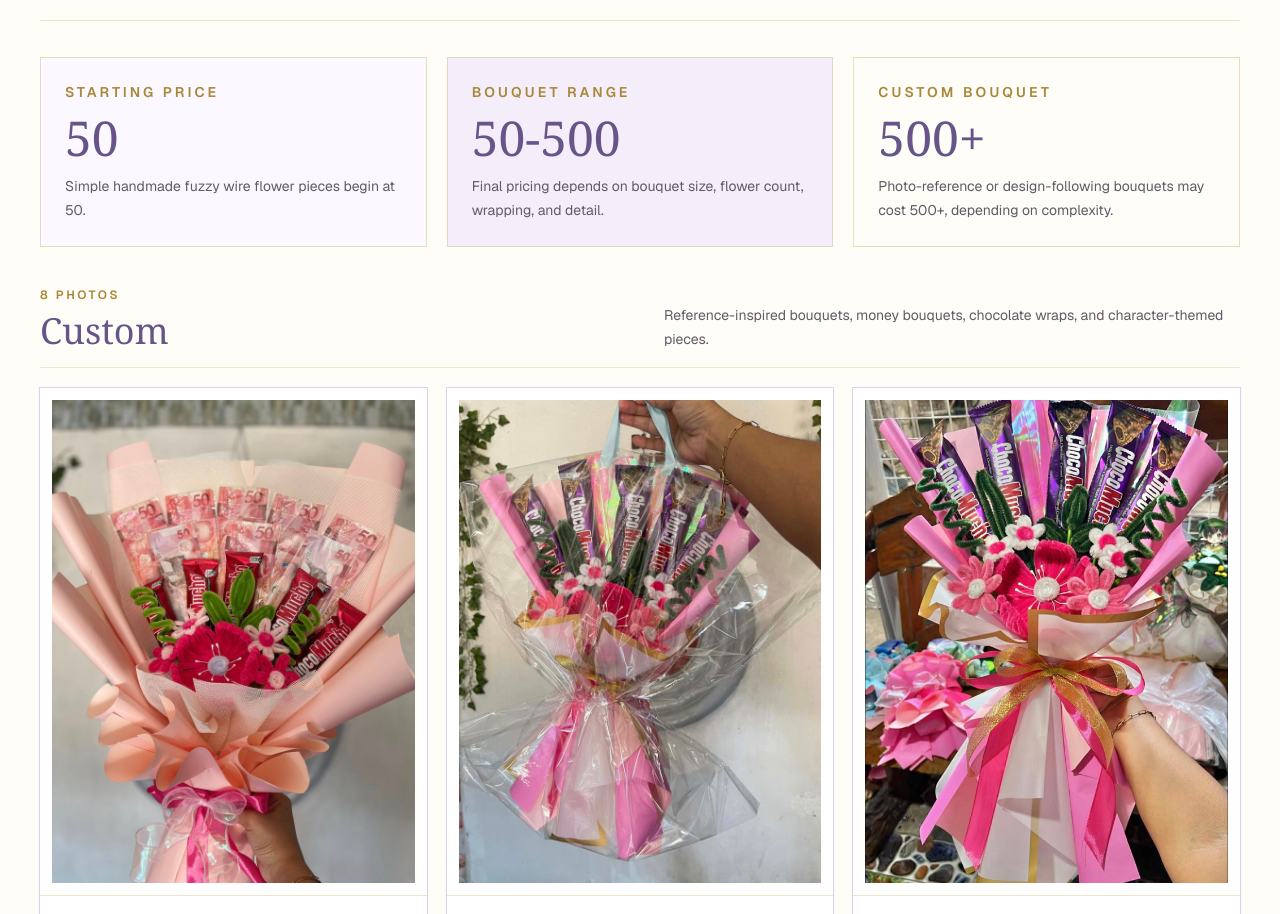
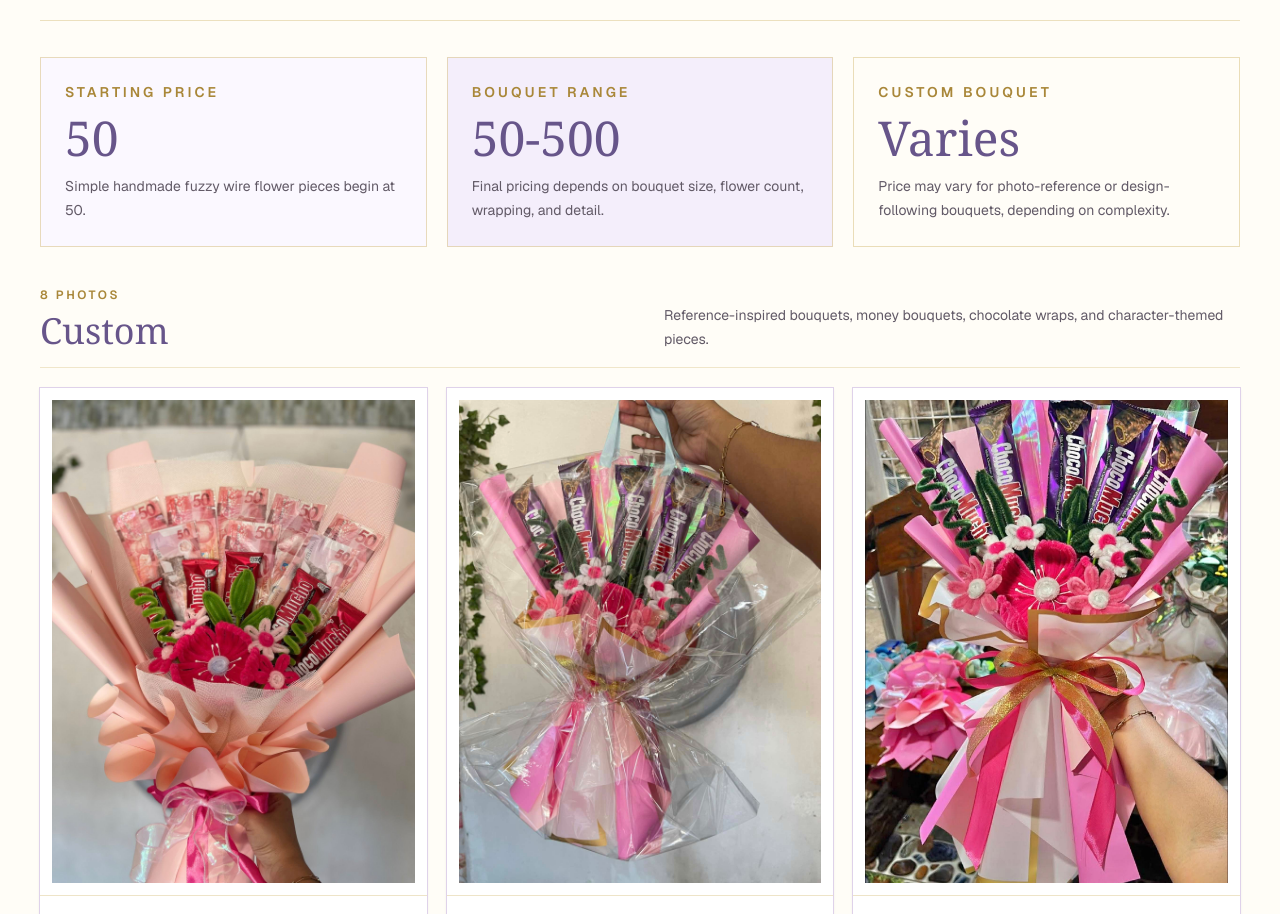
Before and after one commit to Zardron/bloomistry, a Next.js app: page / in a window 1280 px wide. Shown: the part 1118-2032 px from the top of the page. Built offline with nearby package versions, Linux system fonts and the light colour scheme.

Commit message:
Update custom bouquet pricing copy

```diff
--- a/app/page.tsx
+++ b/app/page.tsx
@@ -219,10 +219,10 @@
                 Custom bouquet
               </p>
               <p className="mt-3 font-serif text-4xl text-[#67558a] sm:text-5xl">
-                500+
+                Varies
               </p>
               <p className="mt-3 text-sm leading-6 text-[#625a67]">
-                Photo-reference or design-following bouquets may cost 500+,
+                Price may vary for photo-reference or design-following bouquets,
                 depending on complexity.
               </p>
             </div>
```
